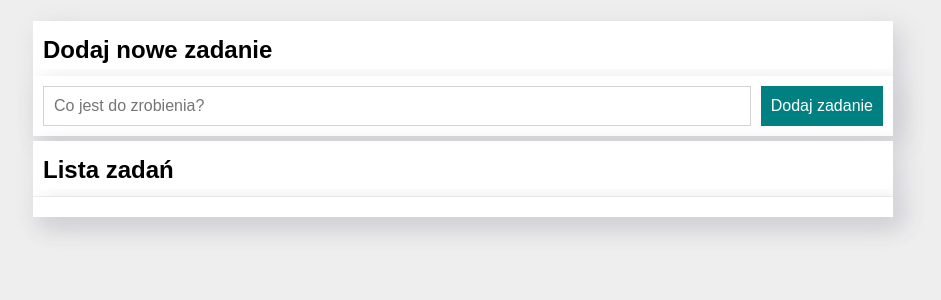
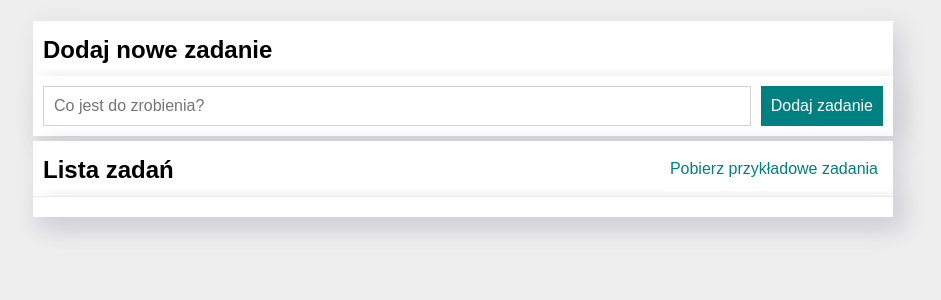
Before and after one commit to MSendek40/List-checker-react, a React (Create React App) app: page / in a window 1280 px wide. Shown: the top 300 px of the page, without its empty margins (177-1118 px from the left). Built offline with nearby package versions, Linux system fonts and the light colour scheme.

Commit message:
formatting code

```diff
--- a/src/features/tasks/Buttons/index.js
+++ b/src/features/tasks/Buttons/index.js
@@ -3,7 +3,14 @@ import { ButtonsButton } from "./styled";
 import { TasksButtons } from "./styled";
 import { useSelector } from "react-redux";
 import { useDispatch } from "react-redux";
-import { toggleHideDone, setAllDone, selectAreTaskEmpty, selectHideDone, selectIsEveryTaskDone } from "../tasksSlice";
+import {
+    toggleHideDone,
+    setAllDone,
+    selectAreTaskEmpty,
+    selectHideDone,
+    selectIsEveryTaskDone,
+    fetchExampleTasks
+} from "../tasksSlice";
 
 const Buttons = () => {
     const areTaskEmpty = useSelector(selectAreTaskEmpty);
@@ -12,24 +19,28 @@ const Buttons = () => {
 
     const dispatch = useDispatch();
     return (
-        !areTaskEmpty && (
-            <TasksButtons>
+
+        <TasksButtons
+            onClick={() => { dispatch(fetchExampleTasks()) }}
+        >
+            <ButtonsButton>
+                Pobierz przykładowe zadania
+            </ButtonsButton>
+            {!areTaskEmpty && (
+                <>
                     <ButtonsButton
-                    hidenDone
-                    onClick={() => dispatch(toggleHideDone())}
-                >
-                    {hideDone ? "Pokaż" : "Ukryj"} ukończone
+                        onClick={() => dispatch(toggleHideDone())}>
+                        {hideDone ? "Pokaż " : "Ukryj "} ukończone
                     </ButtonsButton>
                     <ButtonsButton
-                    allDone
                         onClick={() => dispatch(setAllDone())}
-                    disabled={isEveryTaskDone}
-                >
+                        disabled={isEveryTaskDone}>
                         Ukończ wszystkie
                     </ButtonsButton>
+                </>
+            )}
         </TasksButtons>
     )
-    );
-}
+};
 
 export default Buttons;
--- a/src/features/tasks/Form/index.js
+++ b/src/features/tasks/Form/index.js
@@ -3,8 +3,6 @@ import { useState, useRef } from "react";
 import { useDispatch } from "react-redux";
 import { addTask } from "../tasksSlice";
 import { ButtonForm, FormElements, InputStyle } from "./styled";
-
-
 
 const Form = () => {
 
```
Lines whose indentation alone changed are shown as unchanged.
